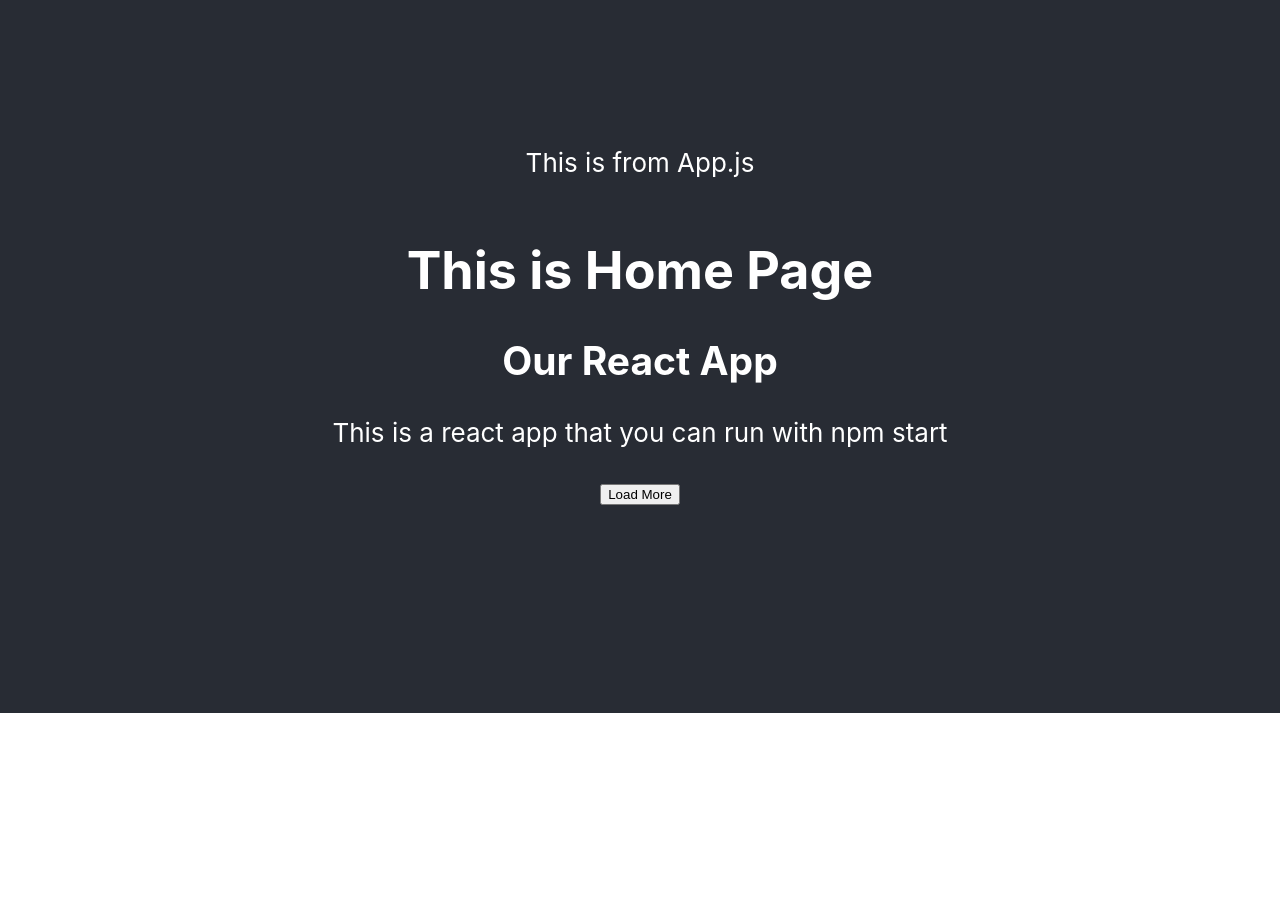
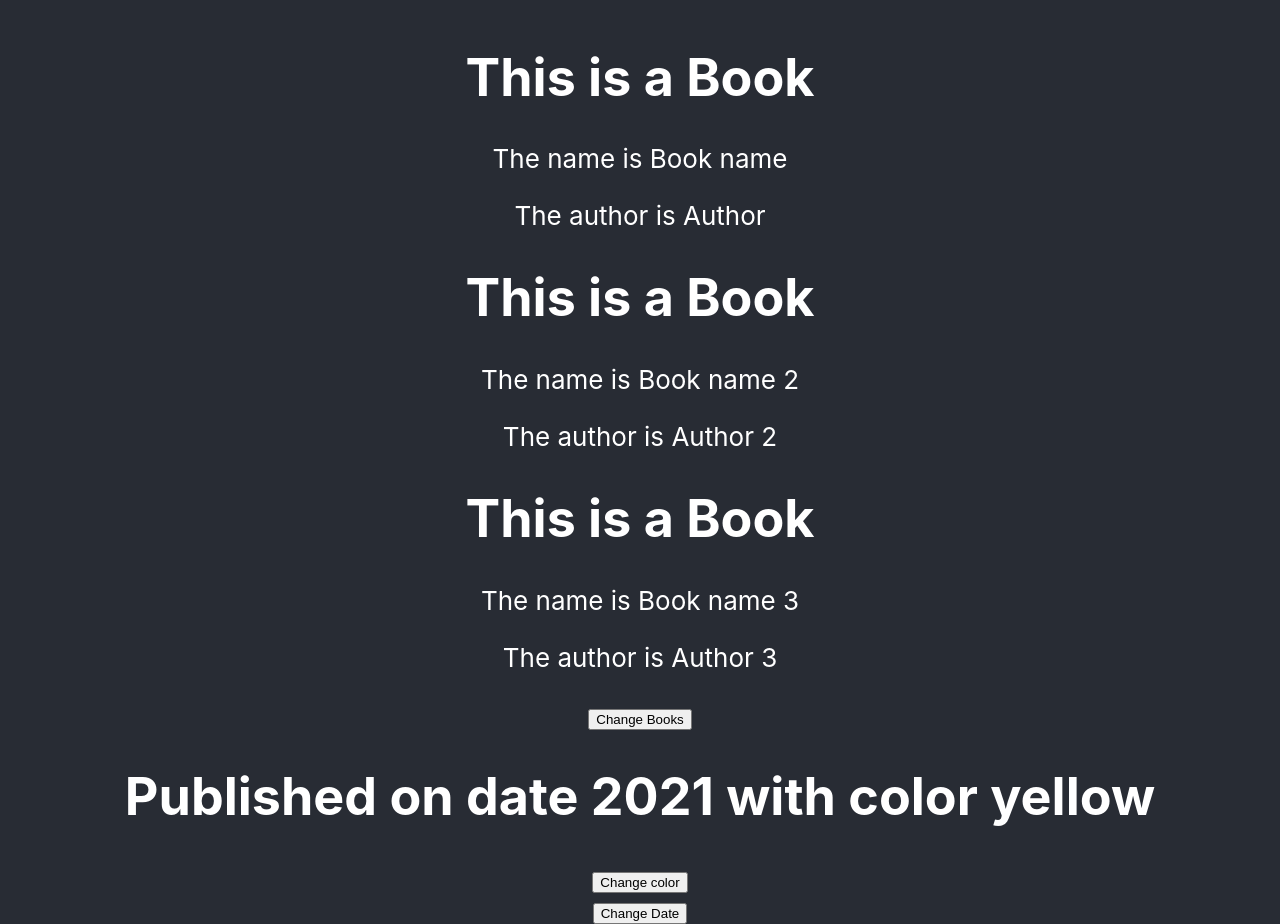
Before and after one commit to andreaangelova/react-app, a React (Create React App) app: page / in a window 1280 px wide. Shown: the part 87-1011 px from the top of the page. Before the commit the page ends 800 px from the top, so only its background shows below. Built offline with nearby package versions, Linux system fonts and the light colour scheme.

Commit message:
books example

```diff
--- a/src/App.js
+++ b/src/App.js
@@ -1,13 +1,11 @@
 import "./App.css";
-import DescriptionClass from "./classExamples/DescriptionClass";
-import HomeClass from "./classExamples/HomeClass";
+import Books from "./classExamples/PropsState/Books";
 
 function App() {
   return (
     <div className="App">
       <header className="App-header">
-        <DescriptionClass description="This is from App.js" />
-        <HomeClass />
+        <Books />
       </header>
     </div>
   );
--- /dev/null
+++ b/src/classExamples/PropsState/Book.js
@@ -0,0 +1,16 @@
+import { Component } from "react";
+
+class Book extends Component {
+  state = { ...this.props };
+  render() {
+    return (
+      <div>
+        <h1>This is a Book</h1>
+        <p>The name is {this.props.name}</p>
+        <p>The author is {this.props.author}</p>
+      </div>
+    );
+  }
+}
+
+export default Book;
--- /dev/null
+++ b/src/classExamples/PropsState/Books.js
@@ -0,0 +1,43 @@
+import { Component } from "react";
+import Book from "./Book";
+import Publish from "./Publish";
+
+class Books extends Component {
+  state = {
+    books: [
+      { id: "1", name: "Book name", author: "Author" },
+      { id: "2", name: "Book name 2", author: "Author 2" },
+      { id: "3", name: "Book name 3", author: "Author 3" },
+    ],
+    published: "date 2021",
+  };
+
+  changeBooks = () => {
+    this.setState({
+      books: [
+        { id: "4", name: "Book name 4", author: "Author 4" },
+        { id: "5", name: "Book name 5", author: "Author 5" },
+        { id: "6", name: "Book name 6", author: "Author 6" },
+      ],
+    });
+  };
+  render() {
+    return (
+      <div>
+        <h1>Books</h1>
+        {this.state.books.map((book) => {
+          return (
+            <Book key={book.id} name={book.name} author={book.author}></Book>
+          );
+        })}
+        <button onClick={this.changeBooks}>Change Books</button>
+        <Publish published={this.state.published}></Publish>
+        <button onClick={() => this.setState({ published: "date 2020" })}>
+          Change Date
+        </button>
+      </div>
+    );
+  }
+}
+
+export default Books;
--- /dev/null
+++ b/src/classExamples/PropsState/Publish.js
@@ -0,0 +1,19 @@
+import { Component } from "react";
+
+class Publish extends Component {
+  state = { ...this.props, color: "yellow" };
+  render() {
+    return (
+      <div>
+        <h1>
+          Published on {this.props.published} with color {this.state.color}
+        </h1>
+        <button onClick={() => this.setState({ color: "pink" })}>
+          Change color
+        </button>
+      </div>
+    );
+  }
+}
+
+export default Publish;
```
